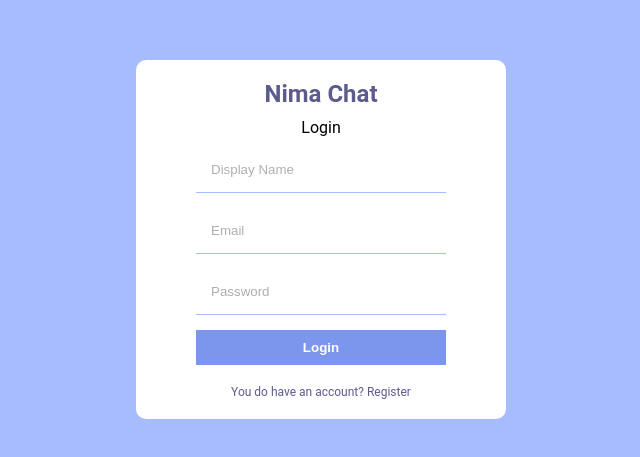
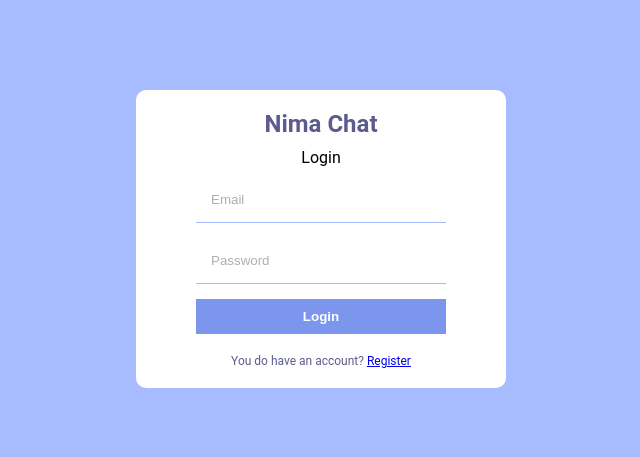
Before and after one commit to nimsara66/skychat, a React (Vite) app: page /login in a window 1280 px wide. Shown: the part 161-618 px from the top of the page, without its empty margins (319-959 px from the left). Built offline with nearby package versions, Linux system fonts and the light colour scheme; no server answers.

Commit message:
Implement logout

```diff
--- a/src/App.jsx
+++ b/src/App.jsx
@@ -13,6 +13,8 @@
     if (!currentUser) {
       return <Navigate to='/login' />
     }
+
+    return children
   }
   return (
     <BrowserRouter>
--- a/src/pages/Login.jsx
+++ b/src/pages/Login.jsx
@@ -1,16 +1,36 @@
+import { useNavigate, Link } from 'react-router-dom'
+import { signInWithEmailAndPassword } from 'firebase/auth'
+import { auth } from '../firebase'
+
 const Login = () => {
+  const navigate = useNavigate()
+
+  const handleSubmit = async (e) => {
+    e.preventDefault()
+    const email = e.target[0].value
+    const password = e.target[1].value
+
+    try {
+      await signInWithEmailAndPassword(auth, email, password)
+      navigate('/')
+    } catch (error) {
+      console.log(error)
+      setErr(true)
+    }
+  }
   return (
-    <div className="formContainer">
+    <div className='formContainer'>
       <div className='formWrapper'>
         <span className='logo'>Nima Chat</span>
         <div className='login'>Login</div>
-        <form>
-          <input type='text' placeholder="Display Name"/>
-          <input type='email' placeholder="Email"/>
-          <input type='password' placeholder="Password"/>
+        <form onSubmit={handleSubmit}>
+          <input type='email' placeholder='Email' />
+          <input type='password' placeholder='Password' />
           <button>Login</button>
         </form>
-        <p>You do have an account? Register</p>
+        <p>
+          You do have an account? <Link to='/register'>Register</Link>
+        </p>
       </div>
     </div>
   )
--- a/src/pages/Register.jsx
+++ b/src/pages/Register.jsx
@@ -4,7 +4,7 @@
 import { ref, uploadBytesResumable, getDownloadURL } from 'firebase/storage'
 import { auth, storage, db } from '../firebase'
 import { doc, setDoc } from 'firebase/firestore'
-import { useNavigate } from 'react-router-dom'
+import { Link, useNavigate } from 'react-router-dom'
 
 const Register = () => {
   const [err, setErr] = useState(false)
@@ -78,7 +78,9 @@
           <button>Sign Up</button>
           {err && <span>Something went wrong!</span>}
         </form>
-        <p>You do have an account? Login</p>
+        <p>
+          You do have an account? <Link to='/login'>Login</Link>
+        </p>
       </div>
     </div>
   )
```
